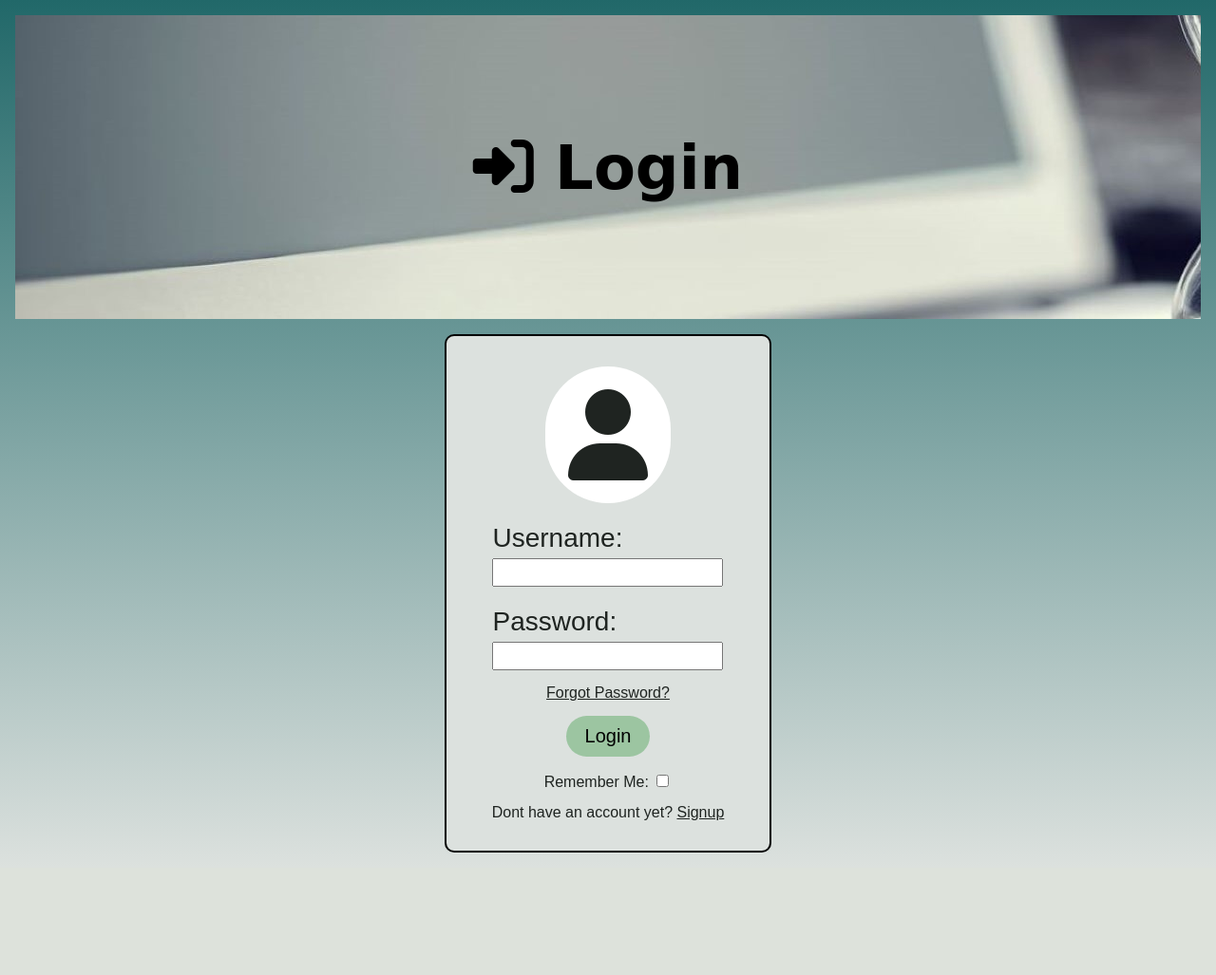
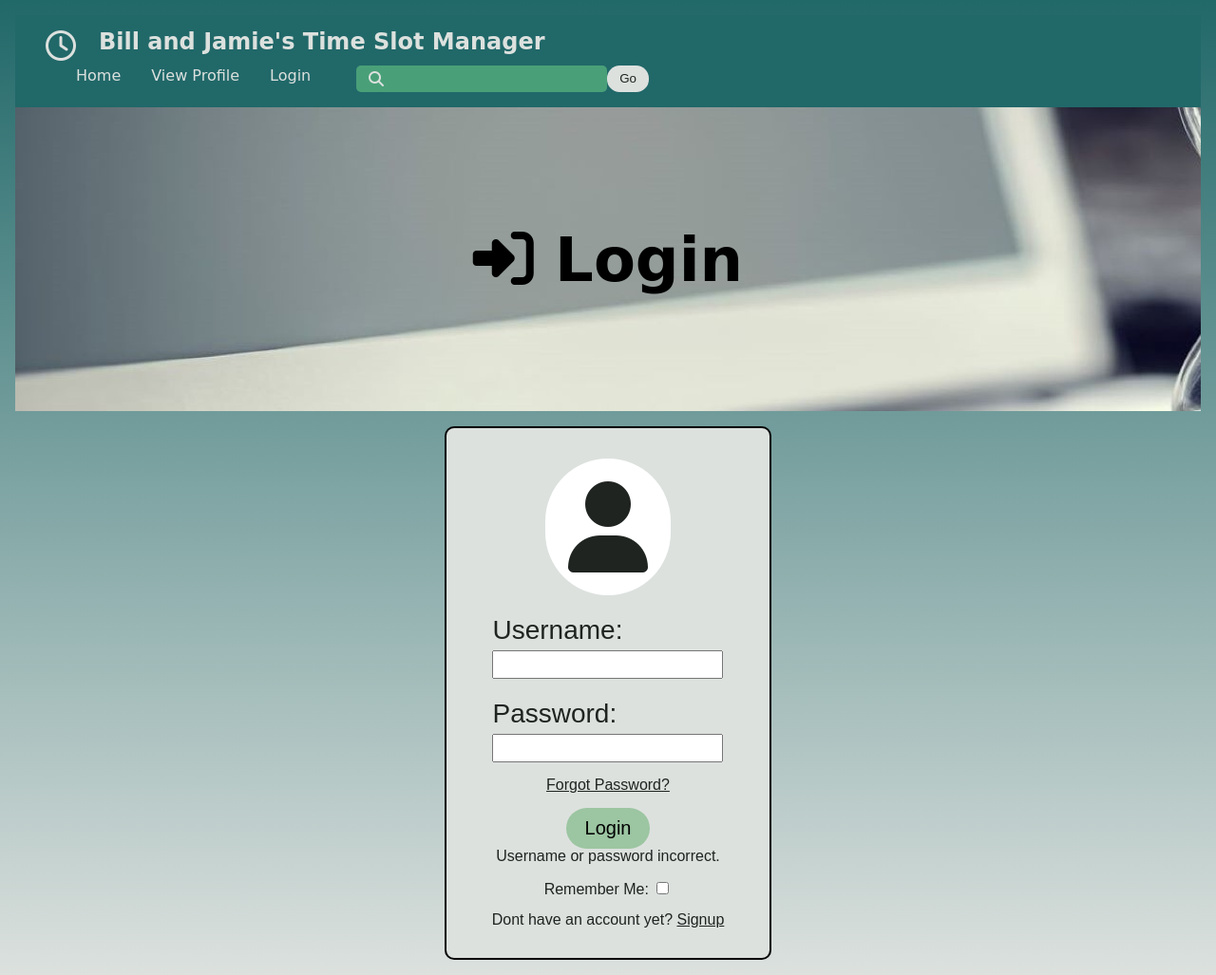
Before and after one commit to 3420Final/Project, a PHP site: page /login.php in a window 1280 px wide. Shown: the whole page at 95% size. Before the commit the page ends 898 px from the top, so only its background shows below. Run offline with PHP 8.4, Linux system fonts and the light colour scheme; some libraries are stand-ins or nearby versions; some web fonts are replaced.

Commit message:
today, got create account, login, and logout all working

```diff
--- a/includes/navbar.php
+++ b/includes/navbar.php
@@ -7,7 +7,7 @@ $loginlink = 'login.php';
 if (isset($_SESSION['username']))
 {
     $login = 'Logout';
-    $loginlink = 'index.php';   //takes you to the homepage to get out
+    $loginlink = 'thanks.php';   //takes you to the thanks page
 }
 
 ?>
@@ -21,7 +21,7 @@ if (isset($_SESSION['username']))
             <ul>
                 <li><a href="mySignups.php">Home</a></li>
                 <li><a href="profile.php">View Profile</a></li>
-                <li><a href=<?php echo $loginlink ?>><?php echo $login ?></a></li>
+                <li><a href="<?php echo $loginlink ?>"><?php echo $login ?></a></li>
             </ul>
             <form id="searchbar" name="search">
                 <i aria-hidden="true" class="fas fa-search"></i>
--- a/index.php
+++ b/index.php
@@ -16,7 +16,7 @@
       <img src="images/MainpageImage.jpg" alt="computer with hour glass filled with blue sand" style = "width:100%" />
       <div class="content">
         <h1>Welcome!</h1>
-        <p>Creat and Manage Sign-Up Sheets and sign-up for time slots on other peoples sheets!</p>
+        <p>Create and Manage Sign-Up Sheets and sign-up for time slots on other peoples sheets!</p>
       </div>
     </div>
     </div>
--- a/login.php
+++ b/login.php
@@ -3,6 +3,9 @@
     $password = $_POST['password'] ?? "";
 
     if (isset($_POST['login'])) {
+
+        $username = filter_var($username, FILTER_SANITIZE_STRING);
+        $password = filter_var($password, FILTER_SANITIZE_STRING);
 
         include 'includes/library.php';
         $pdo = connectDB();
@@ -48,6 +51,7 @@
     <script src="https://kit.fontawesome.com/accfddd944.js" crossorigin="anonymous"></script>
 </head>
 <body>
+    <?php include 'includes/navbar.php';?>
     <header>
         <h1><i class="fas fa-sign-in-alt"></i> Login</h1>
     </header>
--- a/styles/master.css
+++ b/styles/master.css
@@ -37,17 +37,6 @@ nav a {
 .sr-only {
     visibility: hidden;
 }
-/*hidden text*/
-.hidden {
-    display: none;
-}
-/*error messages*/
-.error {
-    color: red;
-    display: block;
-    margin: 0.5em;
-  }
-
 
 
 /*see google doc for picture of colours*/
```
